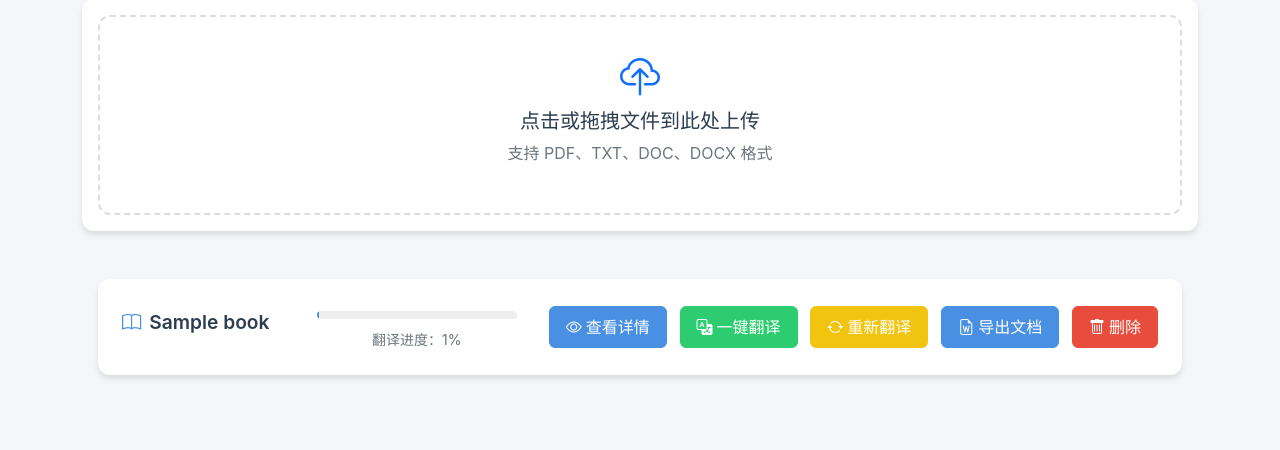
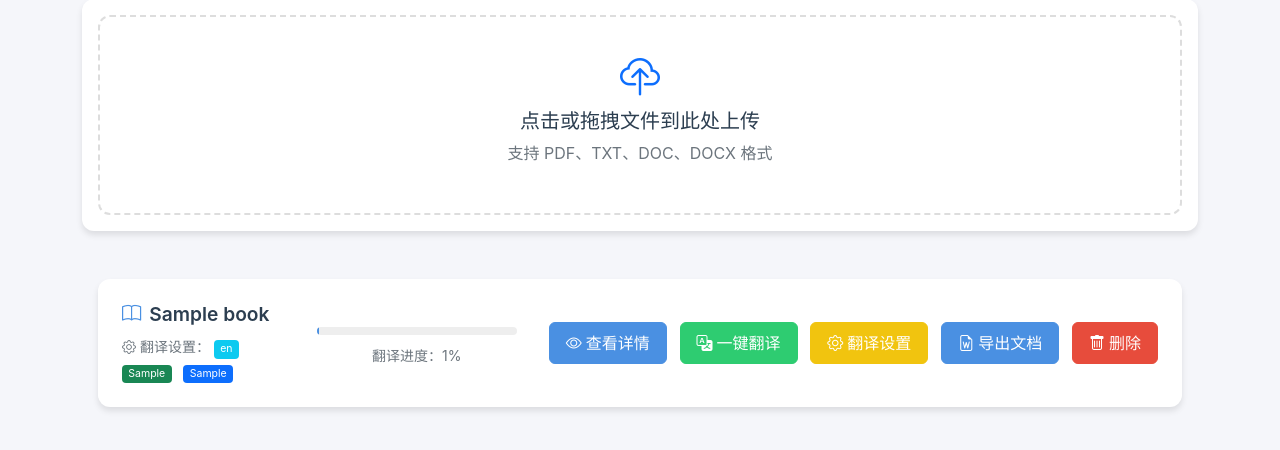
Before and after one commit to study520ai520/ai_create_book_translate, a Flask app: page / in a window 1280 px wide. Shown: the part 111-561 px from the top of the page. Run offline with Flask 2, Linux system fonts and the light colour scheme; tables that the repository leaves empty hold one stand-in row (values such as "Sample post"); some libraries are stand-ins or nearby versions.

Commit message:
Cursor-优化翻译设置显示：添加设置标签和样式

```diff
--- a/src/templates/index.html
+++ b/src/templates/index.html
@@ -85,6 +85,16 @@
         .book-info {
             flex: 1;
             margin-right: 2rem;
+        }
+
+        .translation-settings {
+            margin-top: 0.5rem;
+        }
+
+        .translation-settings .badge {
+            margin-right: 0.5rem;
+            padding: 0.4em 0.6em;
+            font-weight: normal;
         }
 
         .book-title {
@@ -606,6 +616,16 @@
                                     <i class="bi bi-book"></i>
                                     ${book.name}
                                 </h5>
+                                <div class="translation-settings">
+                                    <small class="text-muted">
+                                        <i class="bi bi-gear"></i> 翻译设置：
+                                        ${book.has_translation_settings ? `
+                                            <span class="badge bg-info">${book.target_language}</span>
+                                            <span class="badge bg-success">${book.translation_style}</span>
+                                            <span class="badge bg-primary">${getTemplateLabel(book.prompt_template)}</span>
+                                        ` : '<span class="badge bg-warning">未设置</span>'}
+                                    </small>
+                                </div>
                             </div>
                             <div class="progress-section">
                                 <div class="progress">
@@ -630,8 +650,8 @@
                                     <i class="bi bi-translate me-1"></i>一键翻译
                                 </button>
                                 <button class="btn btn-warning"
-                                        onclick="retranslateAll(${book.id})">
-                                    <i class="bi bi-arrow-repeat me-1"></i>重新翻译
+                                        onclick="showTranslationSettings(${book.id})">
+                                    <i class="bi bi-gear me-1"></i>翻译设置
                                 </button>
                                 <button class="btn btn-info"
                                         onclick="exportBook(${book.id})">
@@ -644,6 +664,36 @@
                             </div>
                         </div>
                     `).join('');
+                });
+        }
+
+        // 获取模板标签
+        function getTemplateLabel(template) {
+            const labels = {
+                'standard': '标准模板',
+                'literary': '文学翻译',
+                'technical': '技术文档',
+                'casual': '日常对话',
+                'academic': '学术论文'
+            };
+            return labels[template] || template;
+        }
+
+        // 显示翻译设置
+        function showTranslationSettings(bookId) {
+            currentBookId = bookId;
+
+            // 获取当前设置
+            fetch(`/translation_settings/${bookId}`)
+                .then(response => response.json())
+                .then(data => {
+                    if (data.settings) {
+                        document.getElementById('targetLanguage').value = data.settings.target_language;
+                        document.getElementById('translationStyle').value = data.settings.translation_style;
+                        document.getElementById('promptTemplate').value = data.settings.prompt_template;
+                        document.getElementById('customPrompt').value = data.settings.custom_prompt || '';
+                    }
+                    translationSettingsModal.show();
                 });
         }
 
```
